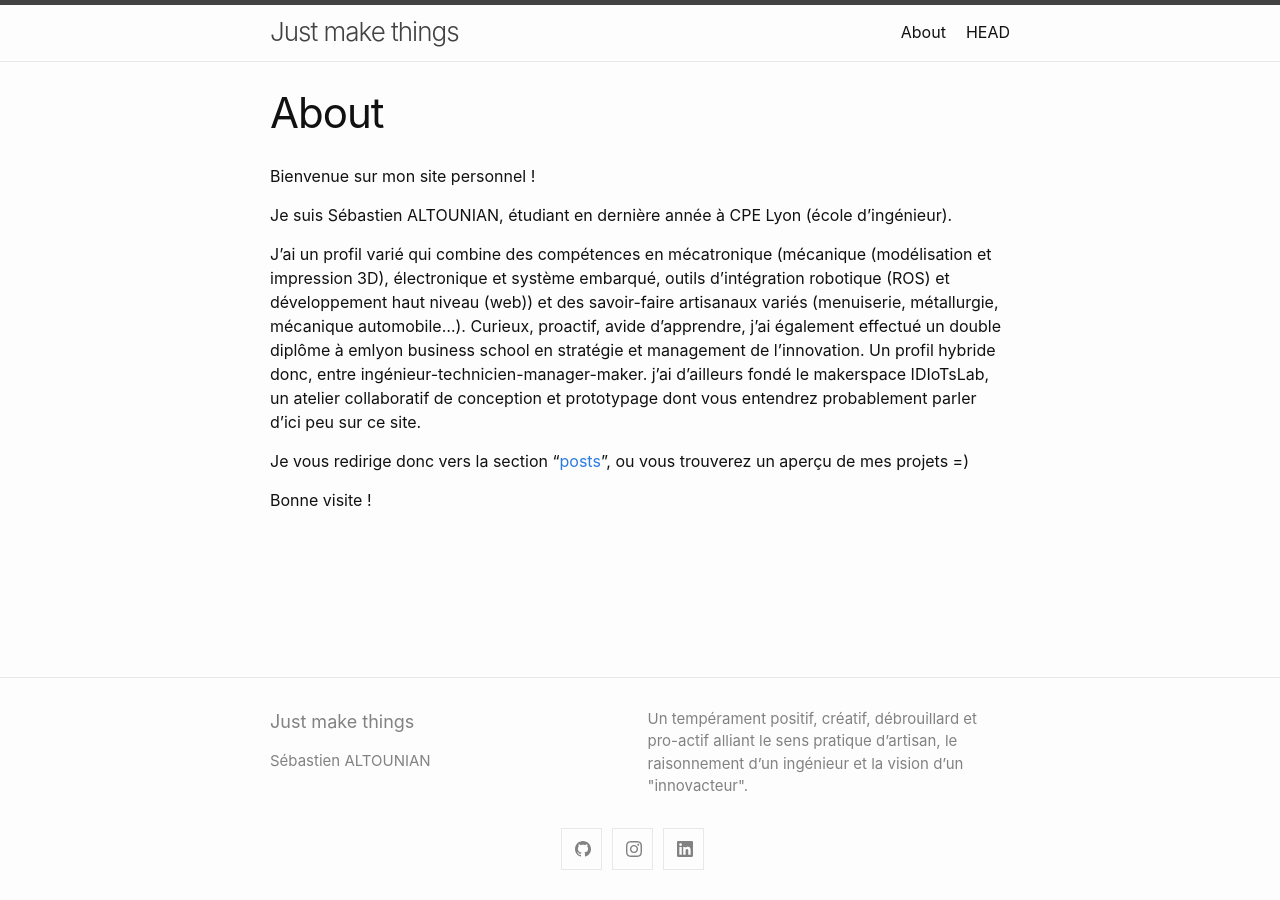
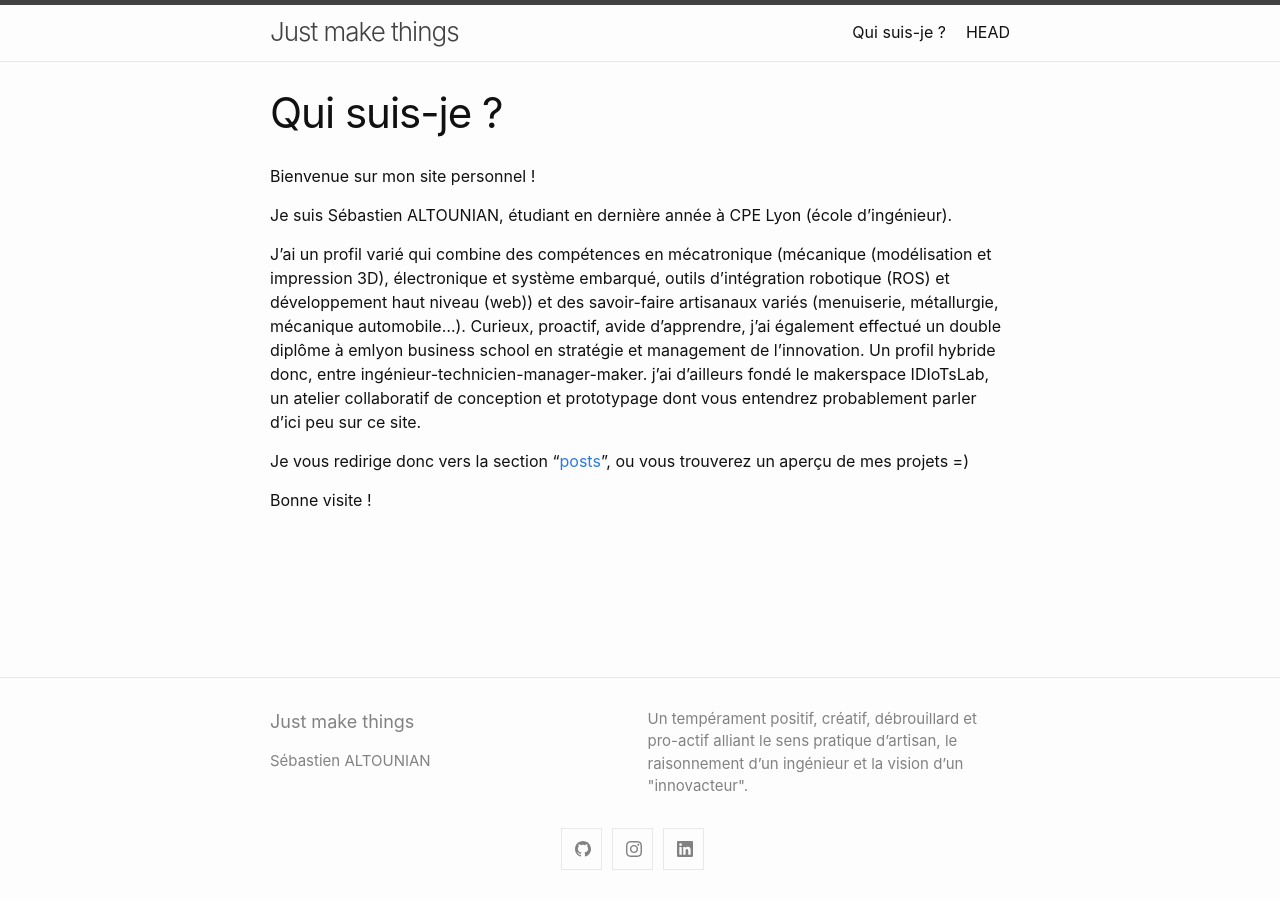
Before and after one commit to Deathura/deathura.github.io.minimal, a Jekyll site: the page built from Qui suis-je?.md, in a window 1280 px wide. Built offline with Jekyll 4.4.1, drawn with Linux system fonts in a browser that asks for light colours.

Commit message:
modification qui\ sui-je? header for menu change

```diff
--- a/Qui suis-je?.md
+++ b/Qui suis-je?.md
@@ -1,7 +1,7 @@
 ---
 layout: page
-title: About
-permalink: /about/
+title: Qui suis-je ?
+permalink: /whoami/
 ---
 
 Bienvenue sur mon site personnel !
```
